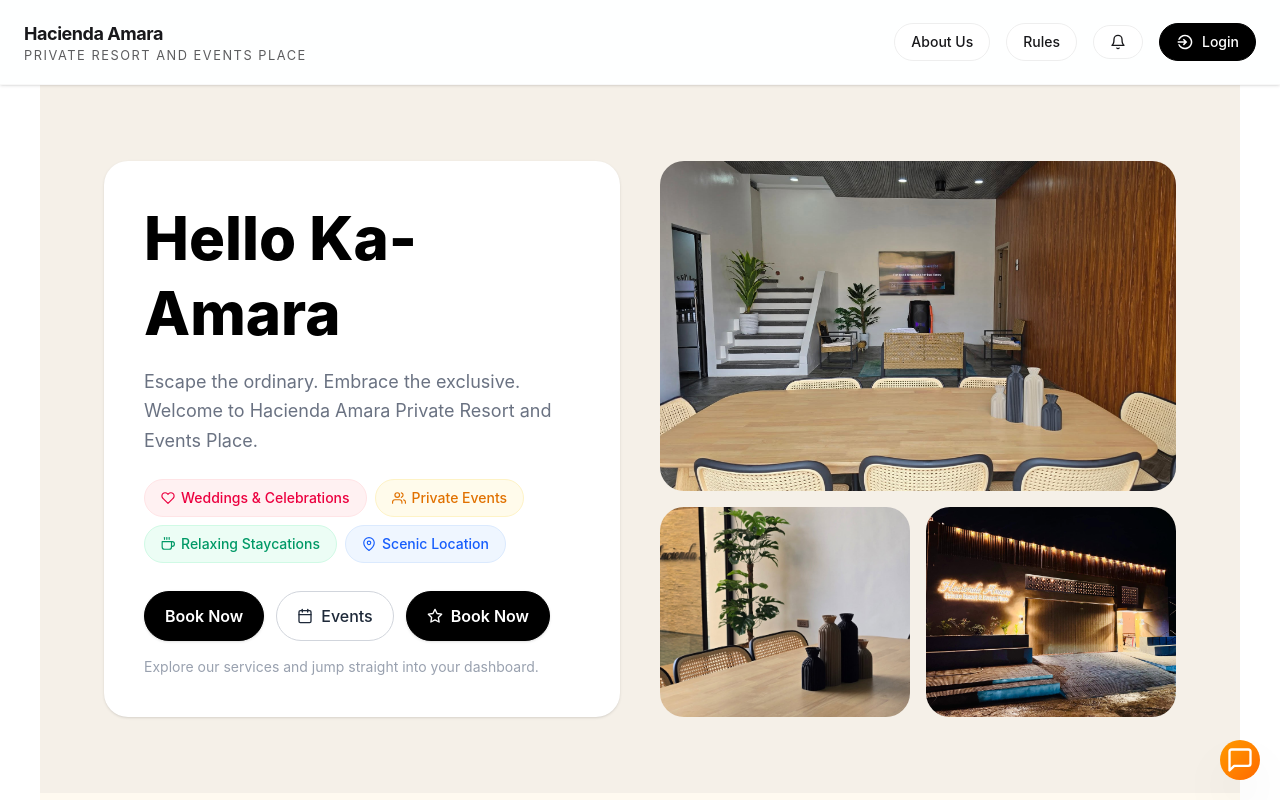
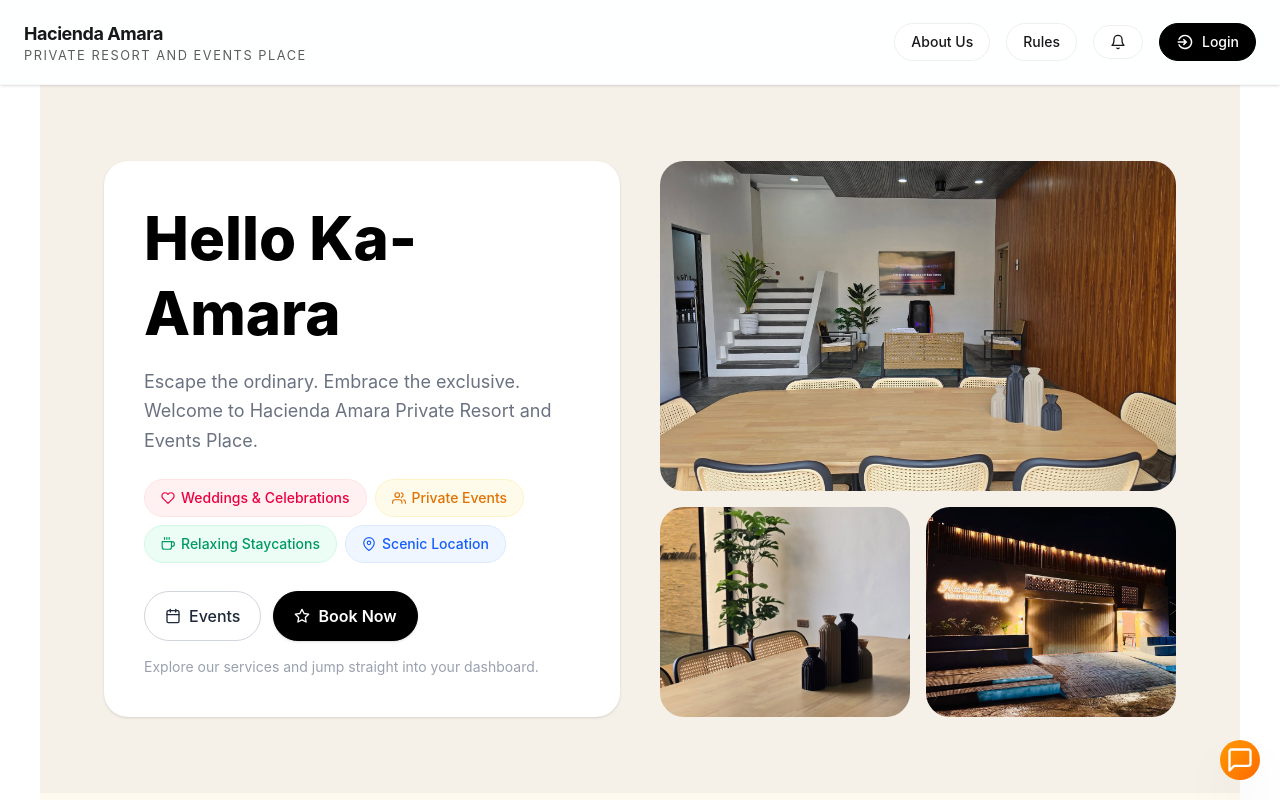
Before and after one commit to NexusLegends4/hacienda-amara-private, a React (Vite) app: page / in a window 1280 px wide. Shown: the top 800 px of the page. Built offline with nearby package versions, Linux system fonts and the light colour scheme; no server answers; the database is empty.

Commit message:
feat: remove standalone Book Now; use primaryAction for all roles

```diff
--- a/src/pages/HomePage.jsx
+++ b/src/pages/HomePage.jsx
@@ -14,8 +14,6 @@ const HomePage = () => {
     : profile?.role === "staff"
       ? { to: "/manage-reservations", label: "Reservations", icon: FiBookOpen }
       : { to: "/rooms", label: "Book Now", icon: FiStar };
-
-  const isGuest = !profile || profile.role === "client";
 
   const features = [
     {
@@ -196,15 +194,6 @@ const HomePage = () => {
                 BUTTONS
             ================================== */}
             <div className="mb-4 flex flex-wrap gap-3">
-              {isGuest && (
-                <NavLink
-                  to="/rooms"
-                  className="flex items-center justify-center gap-2 rounded-full border border-black bg-black px-4 py-3 text-sm font-semibold text-white shadow-sm transition-colors hover:bg-gray-800 sm:px-5 sm:text-base"
-                >
-                  Book Now
-                </NavLink>
-              )}
-
               <NavLink
                 to={getStartedPath}
                 className="flex items-center justify-center gap-2 rounded-full border border-gray-300 bg-white px-4 py-3 text-sm font-medium text-gray-800 transition-colors hover:bg-gray-50 sm:px-5 sm:text-base"
```
